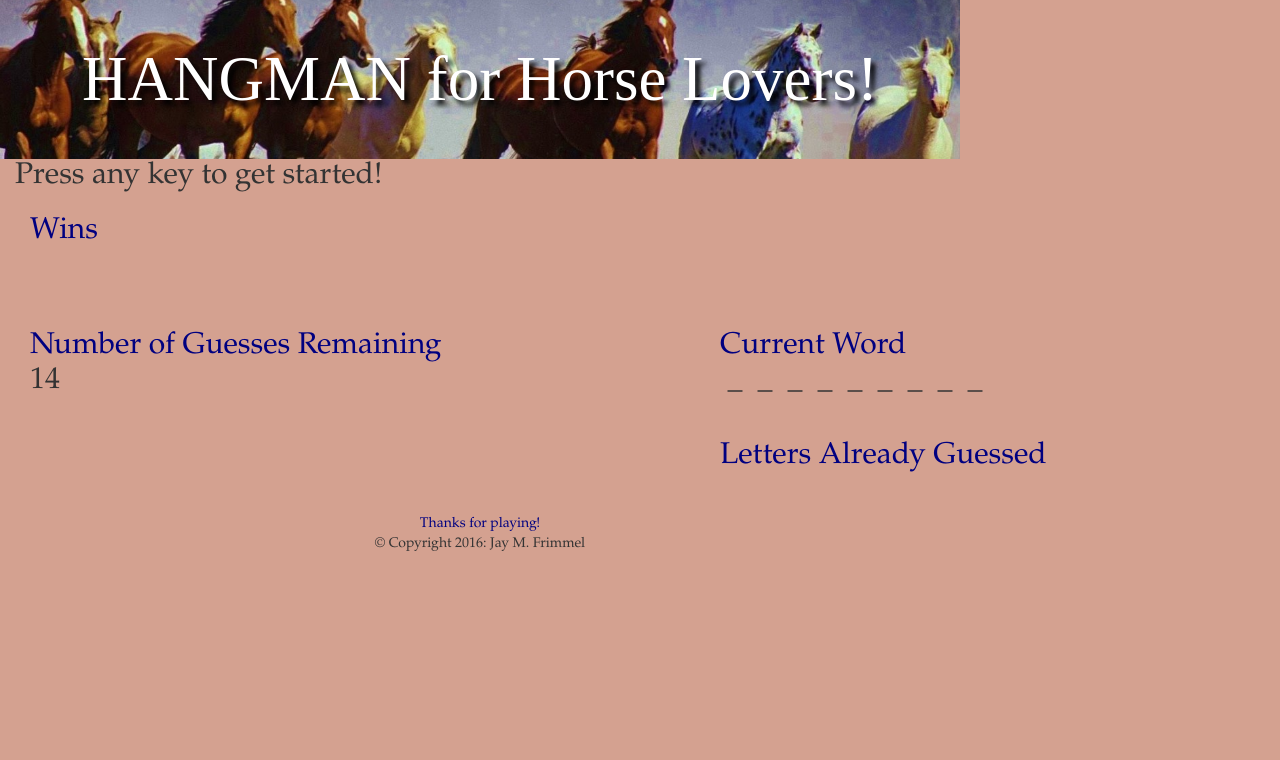
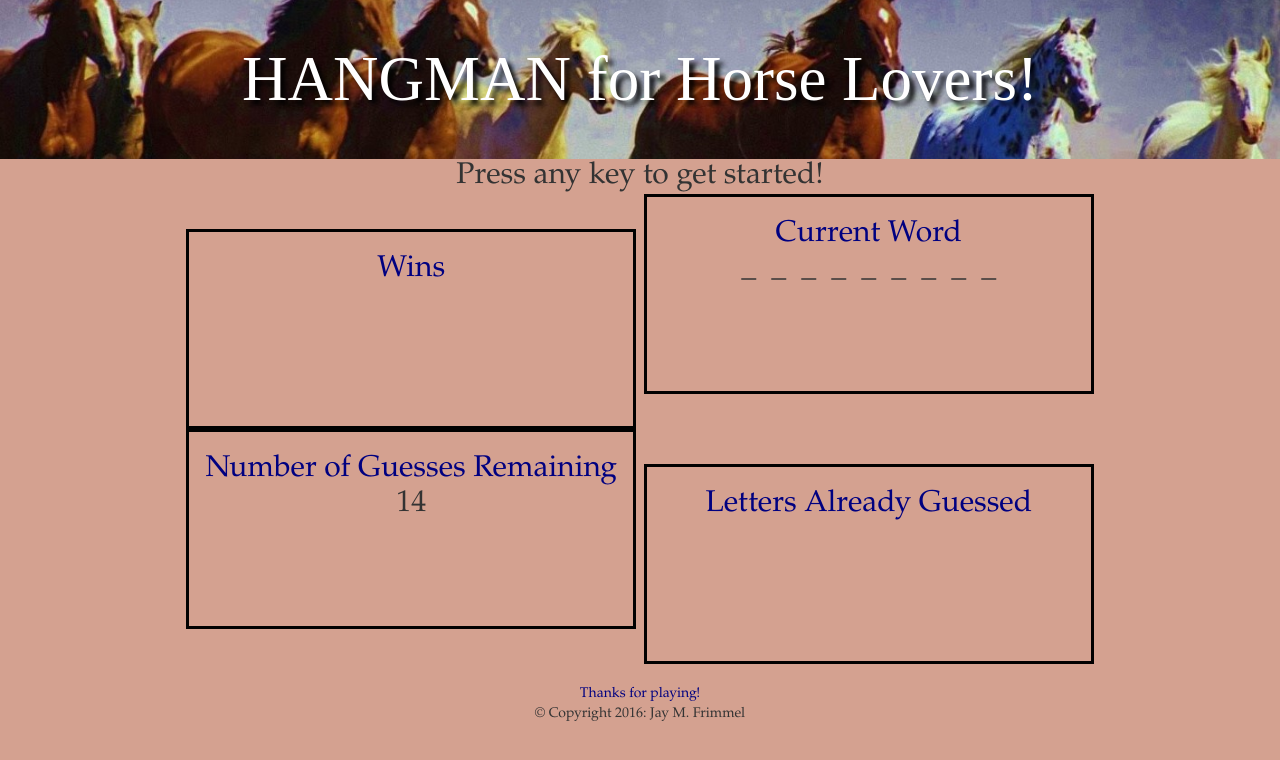
Before and after one commit to JayMFrimmel/HangmanGame, a PHP site: page /index.html in a window 1280 px wide. Shown: the top 760 px of the page. Run offline with PHP 8.4, Linux system fonts and the light colour scheme; some libraries are stand-ins or nearby versions.

Commit message:
added css

```diff
--- a/assets/css/style.css
+++ b/assets/css/style.css
@@ -11,7 +11,7 @@
 body {
 	background-color: #D4A190;
 	width: 100%;
-	max-width: 960px;
+
 }
 
 .container {
@@ -21,6 +21,14 @@ body {
 	font-variant: normal;
 	font-weight: 400;
 	line-height: 35px;
+	text-align: center;
+}
+.floating-box {
+	display: inline-block;
+	width: 450px;
+	height: 200px;
+	margin: auto;
+	border: 3px solid black;
 }
 h3 {
 	color: #000080;
@@ -28,47 +36,32 @@ h3 {
 	line-height: 35px;
 }
 #wins {
-	float: left;
-	margin: 0px;
+
 	padding-top: 20px;
 	padding-bottom: 20px;
 	padding-left: 15px;
 	padding-right: 15px;
-	width: 100%;
-	max-width: 450px;
 }
 #current-word-section {
-	float: right;
-	margin: 0px;
+
 	padding-top: 20px;
 	padding-bottom: 20px;
 	padding-left: 15px;
 	padding-right: 15px;
-	clear: left;
-	width: 100%;
-	max-width: 450px;
-
 }
 #guesses-remaining-section {
-	float: left;
-	margin: 0px;
+
 	padding-top: 20px;
 	padding-bottom: 20px;
 	padding-left: 15px;
 	padding-right: 15px;
-	width: 100%;
-	max-width: 450px;
 }
 #guessed-letter-section {
-	float: right;
-	margin: 0px;
+
 	padding-top: 20px;
 	padding-bottom: 20px;
 	padding-left: 15px;
 	padding-right: 15px;
-	clear: left;
-	width: 100%;
-	max-width: 450px;
 }
 
 .footer {
--- a/index.html
+++ b/index.html
@@ -33,25 +33,32 @@
 			<div class="col-md-6">Number of Guesses Left:</div>
 			<div class="col-md-6">Letters Already Guessed:</div>
 		</div> -->
-
+		<div class="floating-box">
 			<div id="wins">
 				<h3 class="section-title">Wins</h3>
 					<div id="wins"></div>
 			</div>
+		</div>
 
+		<div class="floating-box">
 			<div id="current-word-section">
 				<h3 class="section-title">Current Word</h3>
 				<div id="current-word"></div>
 			</div>
+		</div>
 
+		<div class="floating-box">
 			<div id="guesses-remaining-section">
 				<h3 class="section-title">Number of Guesses Remaining</h3>
 				<div id="guesses-remaining"></div>
 			</div>
+		</div>
 
+		<div class="floating-box">
 			<div id="guessed-letter-section">
 				<h3 class="section-title">Letters Already Guessed</h3>
 				<div id="guessed-letters"></div>
+			</div>
 		</div>
 
 		</div>
```
Lines whose indentation alone changed are shown as unchanged.
